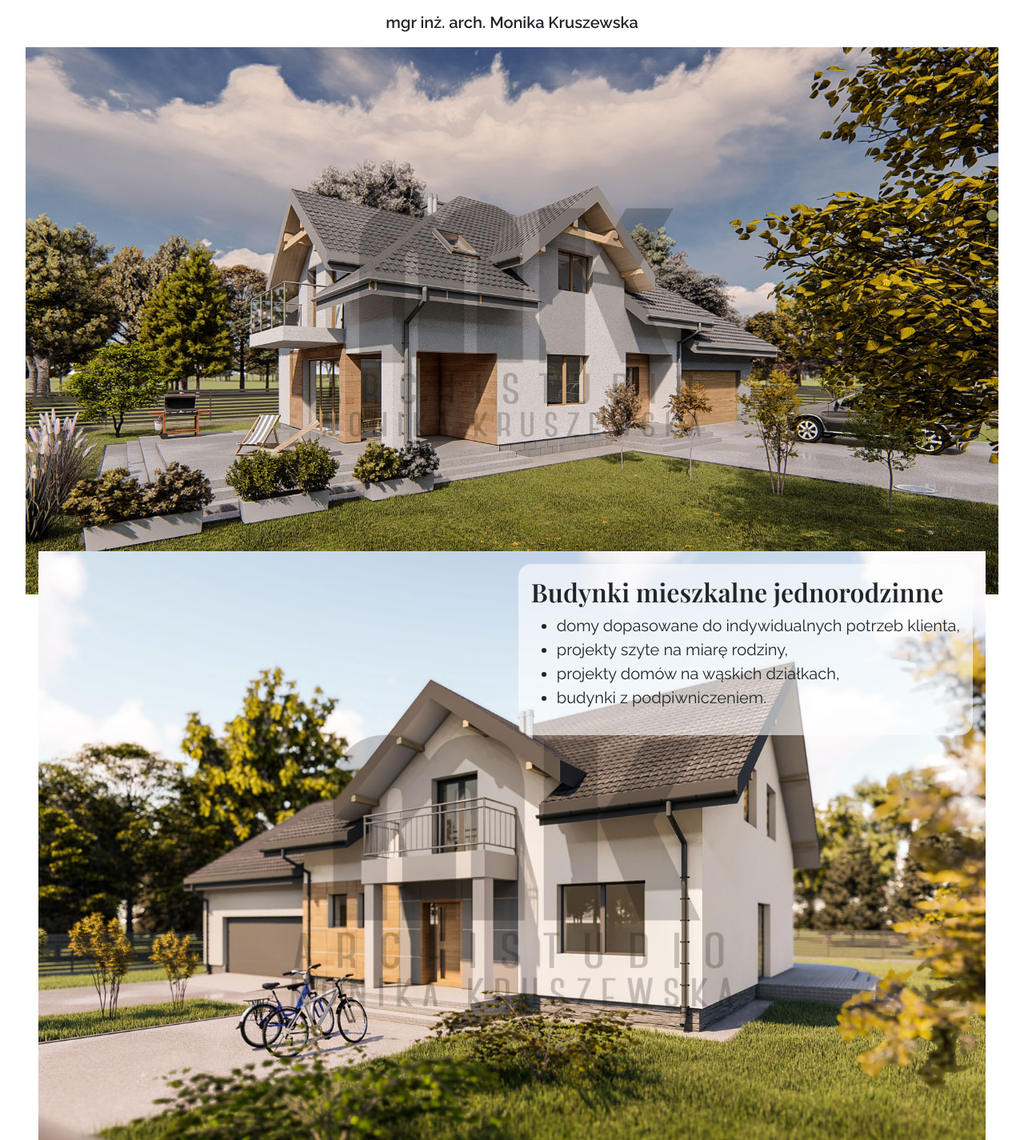
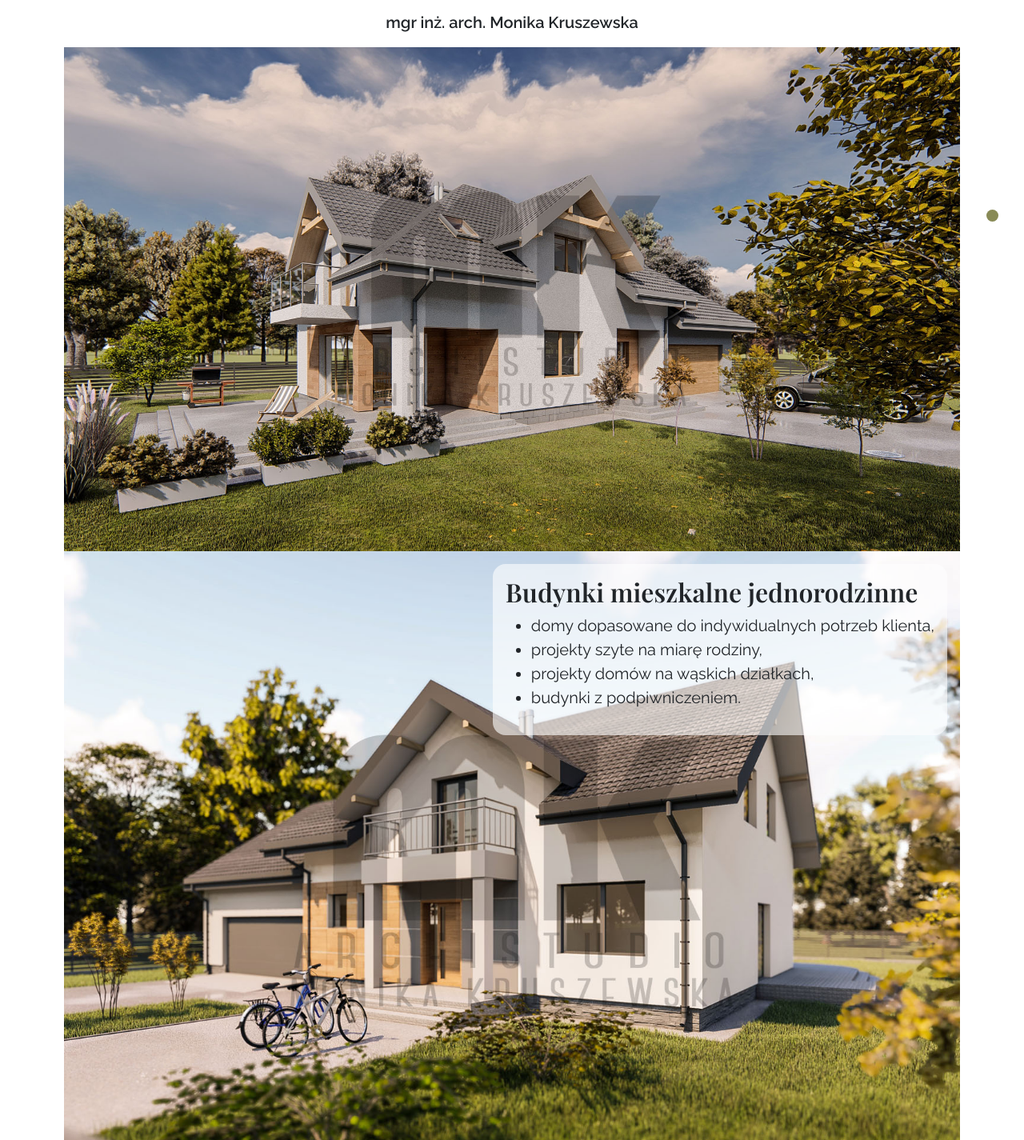
Before and after one commit to Raviraven/html-mk-archistudio-webpack, a website built with webpack: page src/pages/index.html in a window 1280 px wide. Shown: the part 175-1600 px from the top of the page at 80% size. Built offline with nearby package versions, Linux system fonts and the light colour scheme.

Commit message:
socials, sections, finished imgs - scss updated

```diff
--- a/src/scss/_variables.scss
+++ b/src/scss/_variables.scss
@@ -14,3 +14,4 @@ $desktop: 960px;
 $tablet: 768px;
 
 $navigation_bulbs_hover: rgb(136, 138, 86);
+$socials_color: rgb(136, 138, 86);
--- a/src/scss/bootstrap-custom.scss
+++ b/src/scss/bootstrap-custom.scss
@@ -1,4 +1,8 @@
 @import "_variables";
+
+a.contact__socials--link:hover{
+    color: $socials_color;
+}
 
 .navigation__list--item, .nav-item > a.nav-link {
     border-radius: 10px;
--- a/src/scss/modules/contact.scss
+++ b/src/scss/modules/contact.scss
@@ -59,7 +59,7 @@
         &--link{
             text-decoration: none;
             //color: green;
-            color: rgb(136, 138, 86);
+            color: $socials_color;
 
             font-size: 40px;
         }
--- a/src/scss/modules/finished.scss
+++ b/src/scss/modules/finished.scss
@@ -44,6 +44,7 @@
             margin: 8px;
             height: 300px;
             object-fit: cover;
+            cursor: pointer;
 
             @media (max-width: $tablet) {
                 width: 100%;
--- a/src/scss/modules/hello.scss
+++ b/src/scss/modules/hello.scss
@@ -7,7 +7,7 @@
     flex-direction: column;
     //justify-content: center;
 
-    padding: 0 2rem 2rem 2rem;
+    padding: 0 5rem 2rem 5rem;
 
     @media (max-width: $desktop){
         height: auto;
--- a/src/scss/modules/mixins.scss
+++ b/src/scss/modules/mixins.scss
@@ -4,7 +4,7 @@
     justify-content: flex-start;
     align-items: flex-start;
 
-    padding: 3rem;
+    padding: 3rem 5rem 3rem 5rem;
 
     @media (max-width: $tablet) {
         padding: 0 1rem 1rem 1rem;
@@ -16,7 +16,7 @@
     justify-content: flex-end;
     align-items: flex-start;
 
-    padding: 3rem;
+    padding: 3rem 5rem 3rem 5rem;
 
     @media (max-width: $tablet) {
         padding: 0 1rem 1rem 1rem;
```
